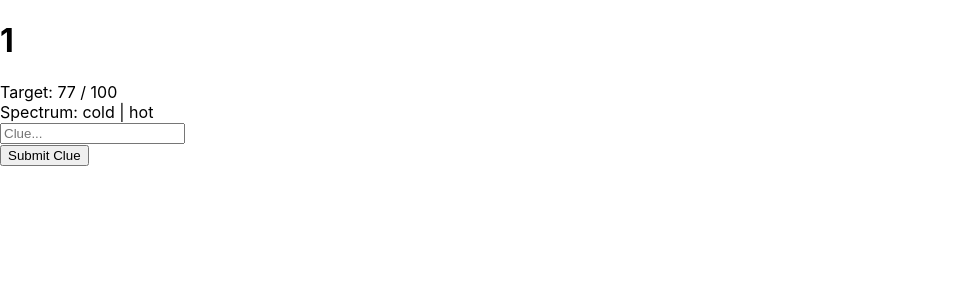
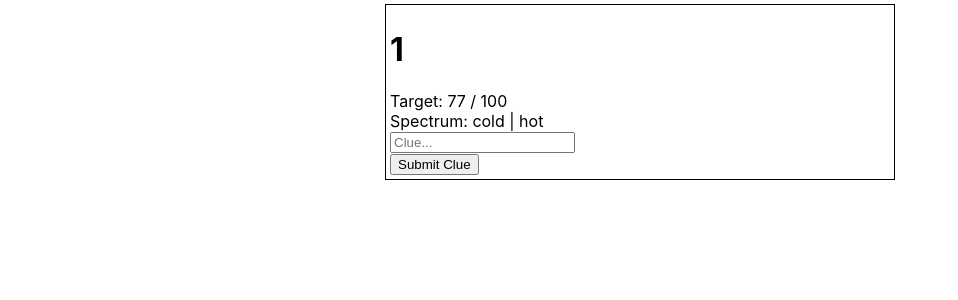
Before and after one commit to cynicaloptimist/longwave, a React (Create React App) app: page /1 in a window 1280 px wide. Shown: the top 300 px of the page, without its empty margins (0-958 px from the left). Built offline with nearby package versions, Linux system fonts and the light colour scheme; no server answers; the database is empty.

Commit message:
Style main div

```diff
--- a/src/GameRoom.tsx
+++ b/src/GameRoom.tsx
@@ -5,6 +5,14 @@ import { GameState, RoundPhase, InitialGameState } from "./AppState";
 import { GiveClue } from "./GiveClue";
 import { MakeGuess } from "./MakeGuess";
 import { ViewScore } from "./ViewScore";
+
+const style: React.CSSProperties = {
+  maxWidth: 500,
+  height: "100%",
+  margin: "4px auto",
+  padding: 4,
+  border: "1px solid black"
+}
 
 export function GameRoom() {
   const { roomId } = useParams();
@@ -15,7 +23,7 @@ export function GameRoom() {
   const [gameState, setGameState] = useNetworkBackedGameState(roomId);
 
   return (
-    <div>
+    <div style={style}>
       <h1>{roomId}</h1>
       {gameState.roundPhase === RoundPhase.GiveClue && (
         <GiveClue
```
